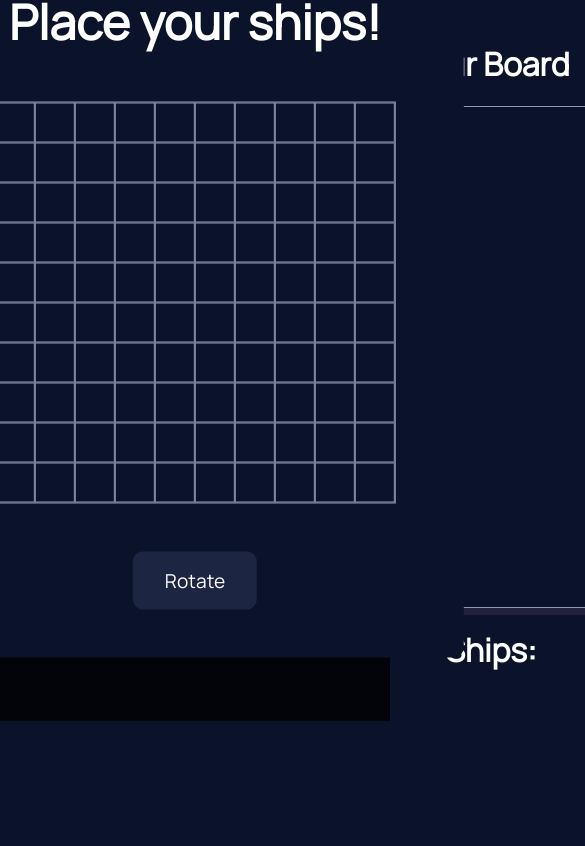
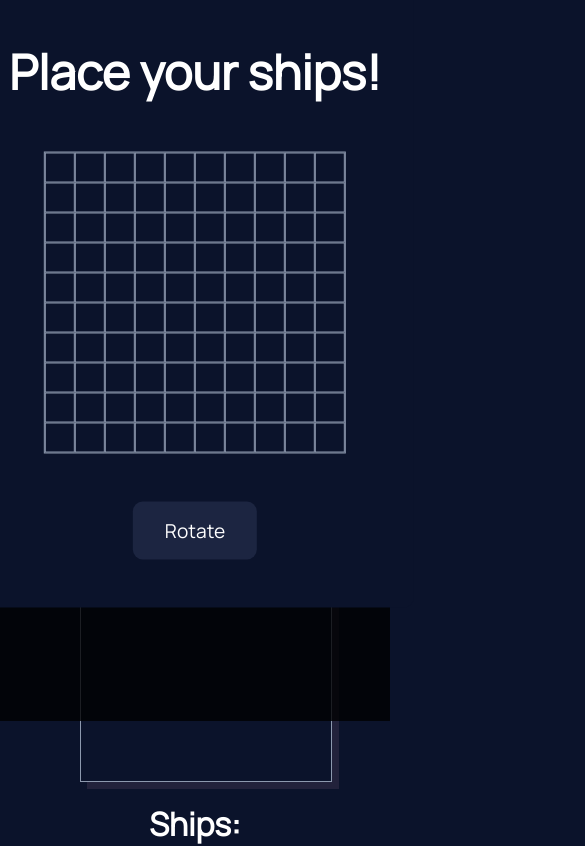
Before and after one commit to Purpleboxe/Battleship, a plain HTML site: page index.html in a window 390 px wide. Shown: the part 123-969 px from the top of the page, 585 px wide, since content can reach past the window. Before the commit the page ends 844 px from the top, so only its background shows below. Drawn offline with nearby package versions, Linux system fonts and the light colour scheme.

Commit message:
Make more suitable for different screen sizes

```diff
--- a/styles.css
+++ b/styles.css
@@ -228,3 +228,44 @@ h1 {
 .preview.placed {
     background-color: var(--show);
 }
+
+/* Adjustable screen sizes */
+
+@media only screen and (max-width: 1500px) {
+    #placeBoard {
+        width: 300px;
+        height: 300px;
+    }
+
+    #placeShip {
+        width: 400px;
+    }
+
+    #playerBoard, #computerBoard {
+        width: 350px;
+        height: 350px;
+    }
+}
+
+@media only screen and (max-width: 1200px) {
+    #placeBoard {
+        width: 300px;
+        height: 300px;
+    }
+
+    #placeShip {
+        width: 400px;
+    }
+
+    #playerBoard, #computerBoard {
+        width: 250px;
+        height: 250px;
+    }
+}
+
+@media only screen and (max-width: 1000px) {
+    .container {
+        display: block;
+        padding: 0 5rem;
+    }
+}
```
